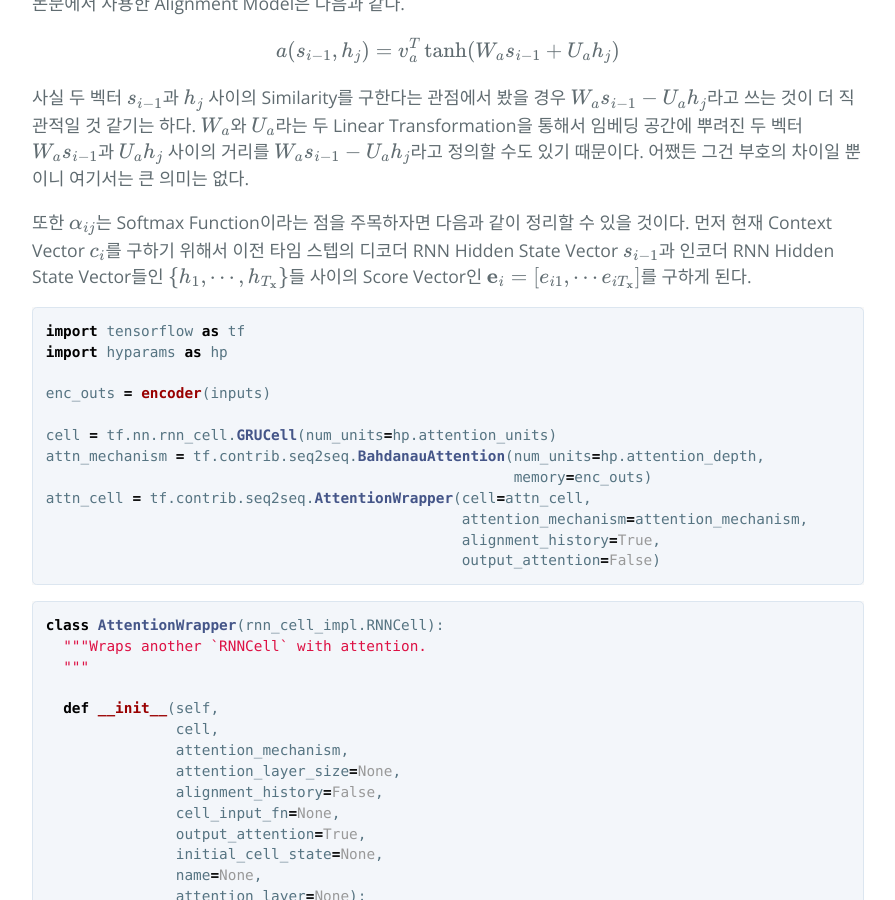
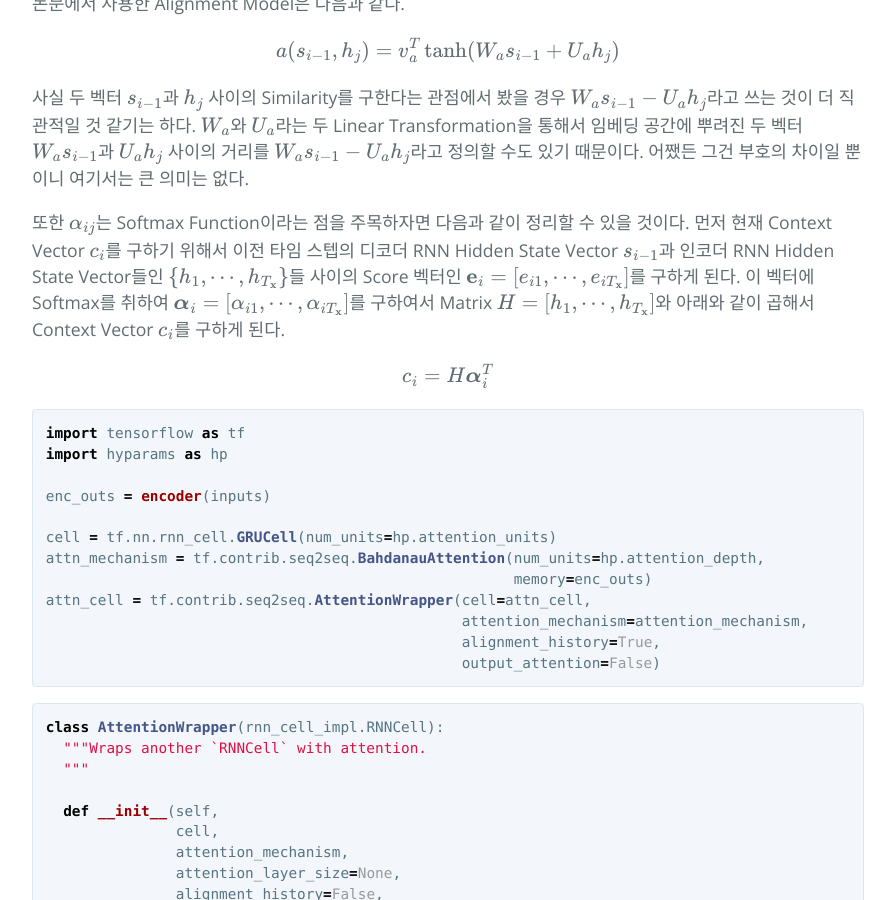
Before and after one commit to hcnoh/hcnoh.github.io, a Jekyll site: the page built from _posts/2018-12-11-bahdanau-attention.md, in a window 1280 px wide and 900 px high, scrolled down 3236 px. Shown: the whole window, without its empty margins (192-1087 px from the left). Built offline with Jekyll 4.4.1, drawn with Linux system fonts in a browser that asks for light colours; formulas are drawn with MathJax 3; comment, search, counter and statistics services are not loaded.

Commit message:
Update 2018-12-11-bahdanau-attention.md

````diff
--- a/_posts/2018-12-11-bahdanau-attention.md
+++ b/_posts/2018-12-11-bahdanau-attention.md
@@ -107,7 +107,11 @@
 
 사실 두 벡터 $$s_{i-1}$$과 $$h_j$$ 사이의 Similarity를 구한다는 관점에서 봤을 경우 $$W_a s_{i-1} - U_a h_j$$라고 쓰는 것이 더 직관적일 것 같기는 하다. $$W_a$$와 $$U_a$$라는 두 Linear Transformation을 통해서 임베딩 공간에 뿌려진 두 벡터 $$W_a s_{i-1}$$과 $$U_a h_j$$ 사이의 거리를 $$W_a s_{i-1} - U_a h_j$$라고 정의할 수도 있기 때문이다. 어쨌든 그건 부호의 차이일 뿐이니 여기서는 큰 의미는 없다.
 
-또한 $$\alpha_{ij}$$는 Softmax Function이라는 점을 주목하자면 다음과 같이 정리할 수 있을 것이다. 먼저 현재 Context Vector $$c_i$$를 구하기 위해서 이전 타임 스텝의 디코더 RNN Hidden State Vector $$s_{i-1}$$과 인코더 RNN Hidden State Vector들인 $$\{h_1, \cdots, h_{T_{\mathbf{x}}} \}$$들 사이의 Score Vector인 $$\mathbf{e}_i = [e_{i1}, \cdots e_{iT_{\mathbf{x}}}]$$를 구하게 된다.
+또한 $$\alpha_{ij}$$는 Softmax Function이라는 점을 주목하자면 다음과 같이 정리할 수 있을 것이다. 먼저 현재 Context Vector $$c_i$$를 구하기 위해서 이전 타임 스텝의 디코더 RNN Hidden State Vector $$s_{i-1}$$과 인코더 RNN Hidden State Vector들인 $$\{h_1, \cdots, h_{T_{\mathbf{x}}} \}$$들 사이의 Score 벡터인 $$\mathbf{e}_i = [e_{i1}, \cdots, e_{iT_{\mathbf{x}}}]$$를 구하게 된다. 이 벡터에 Softmax를 취하여 $$\boldsymbol{\alpha}_i = [\alpha_{i1}, \cdots, \alpha_{iT_{\mathbf{x}}}]$$를 구하여서 Matrix $$H=[h_1,\cdots, h_{T_{\mathbf{x}}}]$$와 아래와 같이 곱해서 Context Vector $$c_i$$를 구하게 된다.
+
+$$
+c_i = H \boldsymbol{\alpha}_i^T
+$$
 
 ```python
 import tensorflow as tf
````
